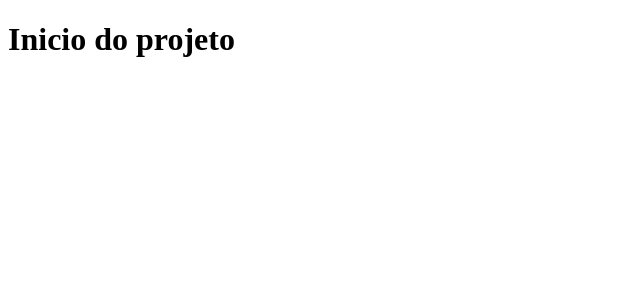
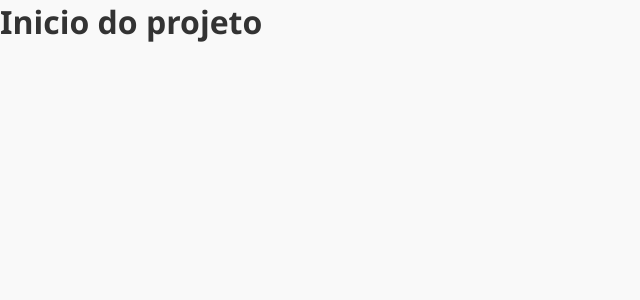
Before and after one commit to Itor-Carlos/projeto-es2-frontend, a React (Create React App) app: page / in a window 1280 px wide. Shown: the top 300 px of the page, without its empty margins (0-640 px from the left). Built offline with nearby package versions, Linux system fonts and the light colour scheme.

Commit message:
global css

```diff
--- a/src/App.js
+++ b/src/App.js
@@ -1,3 +1,5 @@
+import React from "react";
+
 function App() {
   return (
     <div className="App">
--- /dev/null
+++ b/src/index.css
@@ -0,0 +1,24 @@
+label{
+    font-weight: bold;
+  }
+:root {
+    --primary: #2e7d32;
+    --primary-light: #4caf50;
+    --secondary: #f5f5f5;
+    --text: #333;
+    --error: #e53935;
+}
+
+* {
+box-sizing: border-box;
+    margin: 0;
+    padding: 0;
+    font-family: 'Segoe UI', Tahoma, Geneva, Verdana, sans-serif;
+}
+
+body {
+    background-color: #f9f9f9;
+    color: var(--text);
+    line-height: 1.4;
+    display: flex;
+}
--- a/src/index.js
+++ b/src/index.js
@@ -1,7 +1,7 @@
 import React from 'react';
 import ReactDOM from 'react-dom/client';
 import App from './App';
-
+import './index.css';
 
 const root = ReactDOM.createRoot(document.getElementById('root'));
 root.render(
```
